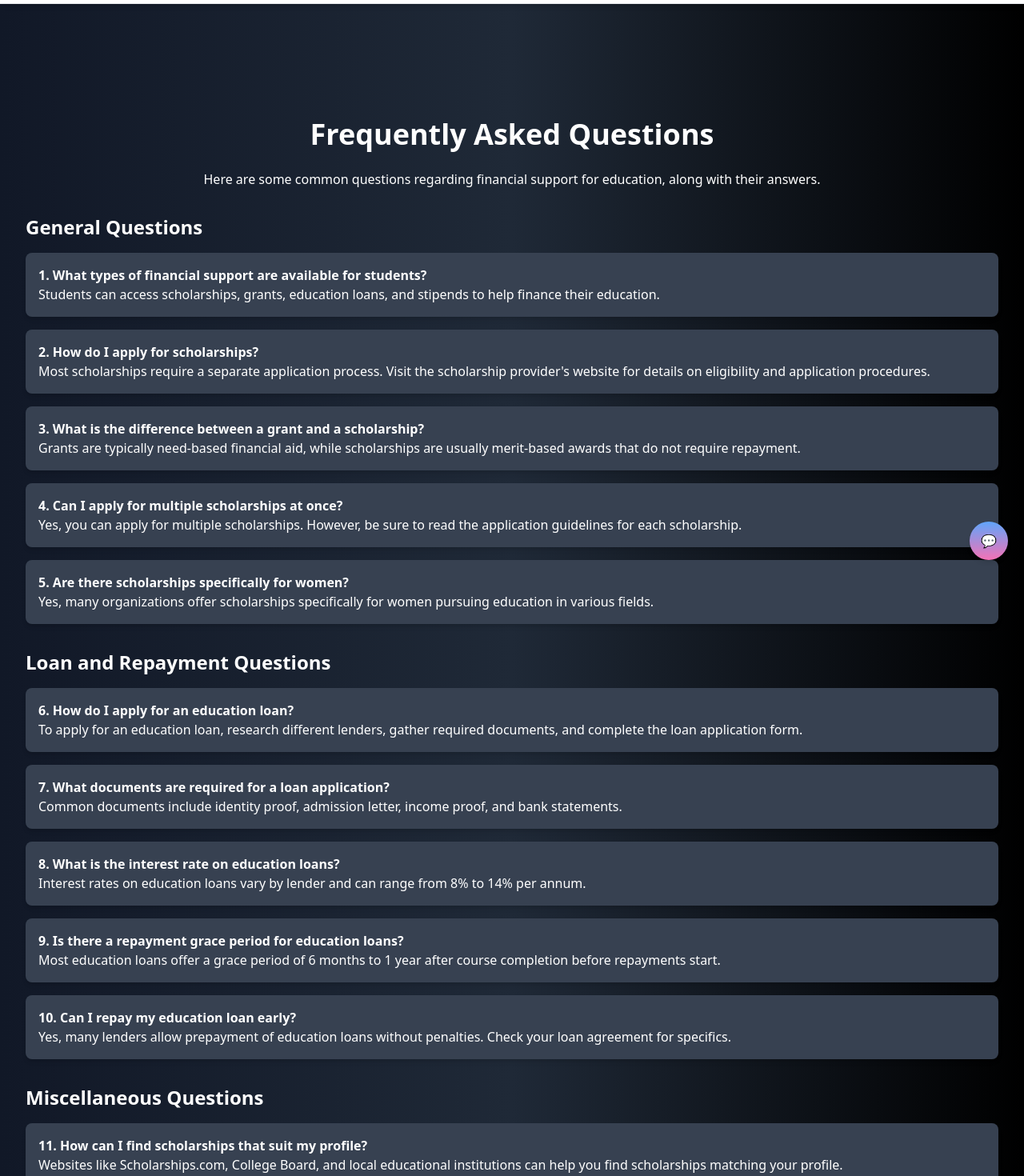
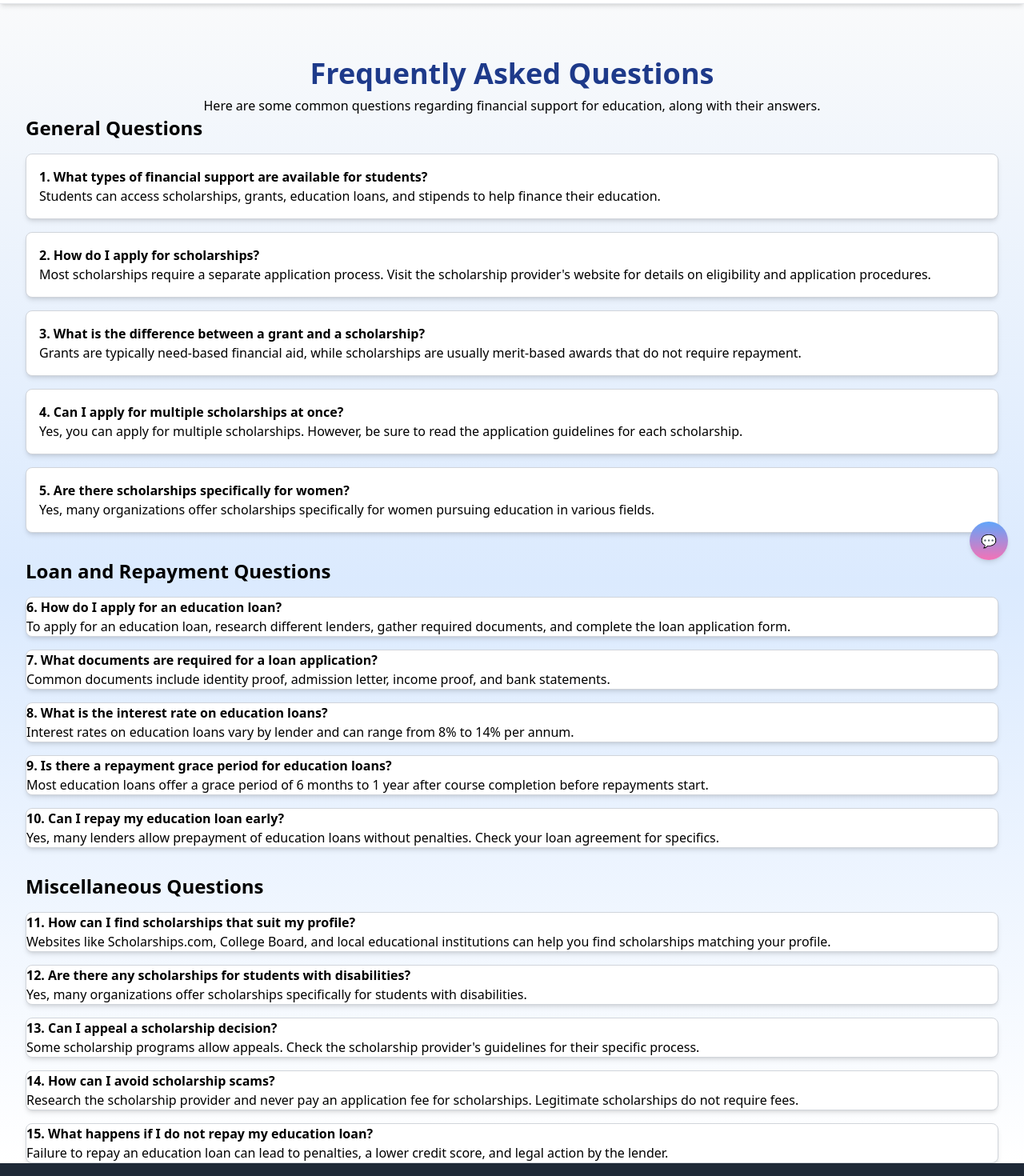
Before and after one commit to adarsh-1262/New-Education-Era, a React (Vite) app: page /financial-support/faq in a window 1280 px wide. Shown: the part 60-1530 px from the top of the page at 80% size. Built offline with nearby package versions, Linux system fonts and the light colour scheme.

Commit message:
faqs white background by ayush

```diff
--- a/src/Financial Support/FAQ.jsx
+++ b/src/Financial Support/FAQ.jsx
@@ -2,33 +2,33 @@ import React from 'react';
 
 const FAQ = () => {
   return (
-    <div className="min-h-screen pt-24 px-8 bg-gradient-to-r from-gray-900 via-gray-800 to-black text-white">
-      <h1 className="text-4xl font-semibold text-center mt-12 mb-6">Frequently Asked Questions</h1>
-      <p className="text-center max-w-4xl mx-auto mb-8">
+    <div className="min-h-screen pt-5 px-8  bg-gradient-to-b from-gray-50 via-blue-100 to-white">
+      <h1 className="text-4xl font-semibold text-center mt-12 mb-2 text-center text-blue-900">Frequently Asked Questions</h1>
+      <p className="text-center max-w-4xl mx-auto  ">
         Here are some common questions regarding financial support for education, along with their answers.
       </p>
 
-      <div className="space-y-8">
+      <div className="space-y-8 ">
         <section>
-          <h2 className="text-2xl font-bold mb-4">General Questions</h2>
+          <h2 className="text-2xl font-bold mb-4 ">General Questions</h2>
           <ul className="space-y-4">
-            <li className="bg-gray-700 p-4 rounded-lg shadow-md">
+            <li className=" bg-white hover:bg-gray-100 border border-gray-300  p-4 rounded-lg shadow-md">
               <h3 className="font-semibold">1. What types of financial support are available for students?</h3>
               <p>Students can access scholarships, grants, education loans, and stipends to help finance their education.</p>
             </li>
-            <li className="bg-gray-700 p-4 rounded-lg shadow-md">
+            <li className=" bg-white hover:bg-gray-100 border border-gray-300  p-4 rounded-lg shadow-md">
               <h3 className="font-semibold">2. How do I apply for scholarships?</h3>
               <p>Most scholarships require a separate application process. Visit the scholarship provider's website for details on eligibility and application procedures.</p>
             </li>
-            <li className="bg-gray-700 p-4 rounded-lg shadow-md">
+            <li className=" bg-white hover:bg-gray-100 border border-gray-300  p-4 rounded-lg shadow-md">
               <h3 className="font-semibold">3. What is the difference between a grant and a scholarship?</h3>
               <p>Grants are typically need-based financial aid, while scholarships are usually merit-based awards that do not require repayment.</p>
             </li>
-            <li className="bg-gray-700 p-4 rounded-lg shadow-md">
+            <li className=" bg-white hover:bg-gray-100 border border-gray-300  p-4 rounded-lg shadow-md">
               <h3 className="font-semibold">4. Can I apply for multiple scholarships at once?</h3>
               <p>Yes, you can apply for multiple scholarships. However, be sure to read the application guidelines for each scholarship.</p>
             </li>
-            <li className="bg-gray-700 p-4 rounded-lg shadow-md">
+            <li className=" bg-white hover:bg-gray-100 border border-gray-300  p-4 rounded-lg shadow-md">
               <h3 className="font-semibold">5. Are there scholarships specifically for women?</h3>
               <p>Yes, many organizations offer scholarships specifically for women pursuing education in various fields.</p>
             </li>
@@ -38,23 +38,23 @@ const FAQ = () => {
         <section>
           <h2 className="text-2xl font-bold mb-4">Loan and Repayment Questions</h2>
           <ul className="space-y-4">
-            <li className="bg-gray-700 p-4 rounded-lg shadow-md">
+            <li className=" bg-white hover:bg-gray-100 border border-gray-300  rounded-lg shadow-md">
               <h3 className="font-semibold">6. How do I apply for an education loan?</h3>
               <p>To apply for an education loan, research different lenders, gather required documents, and complete the loan application form.</p>
             </li>
-            <li className="bg-gray-700 p-4 rounded-lg shadow-md">
+            <li className=" bg-white hover:bg-gray-100 border border-gray-300  rounded-lg shadow-md">
               <h3 className="font-semibold">7. What documents are required for a loan application?</h3>
               <p>Common documents include identity proof, admission letter, income proof, and bank statements.</p>
             </li>
-            <li className="bg-gray-700 p-4 rounded-lg shadow-md">
+            <li className=" bg-white hover:bg-gray-100 border border-gray-300  rounded-lg shadow-md">
               <h3 className="font-semibold">8. What is the interest rate on education loans?</h3>
               <p>Interest rates on education loans vary by lender and can range from 8% to 14% per annum.</p>
             </li>
-            <li className="bg-gray-700 p-4 rounded-lg shadow-md">
+            <li className=" bg-white hover:bg-gray-100 border border-gray-300  rounded-lg shadow-md">
               <h3 className="font-semibold">9. Is there a repayment grace period for education loans?</h3>
               <p>Most education loans offer a grace period of 6 months to 1 year after course completion before repayments start.</p>
             </li>
-            <li className="bg-gray-700 p-4 rounded-lg shadow-md">
+            <li className=" bg-white hover:bg-gray-100 border border-gray-300  rounded-lg shadow-md">
               <h3 className="font-semibold">10. Can I repay my education loan early?</h3>
               <p>Yes, many lenders allow prepayment of education loans without penalties. Check your loan agreement for specifics.</p>
             </li>
@@ -62,26 +62,26 @@ const FAQ = () => {
         </section>
 
         <section>
-          <h2 className="text-2xl font-bold mb-4">Miscellaneous Questions</h2>
+          <h2 className="text-2xl font-bold mb-4 mb-4">Miscellaneous Questions</h2>
           <ul className="space-y-4">
-            <li className="bg-gray-700 p-4 rounded-lg shadow-md">
+            <li className=" bg-white hover:bg-gray-100 border border-gray-300  rounded-lg shadow-md">
               <h3 className="font-semibold">11. How can I find scholarships that suit my profile?</h3>
               <p>Websites like Scholarships.com, College Board, and local educational institutions can help you find scholarships matching your profile.</p>
             </li>
-            <li className="bg-gray-700 p-4 rounded-lg shadow-md">
+            <li className=" bg-white hover:bg-gray-100 border border-gray-300  rounded-lg shadow-md">
               <h3 className="font-semibold">12. Are there any scholarships for students with disabilities?</h3>
               <p>Yes, many organizations offer scholarships specifically for students with disabilities.</p>
             </li>
-            <li className="bg-gray-700 p-4 rounded-lg shadow-md">
+            <li className=" bg-white hover:bg-gray-100 border border-gray-300  rounded-lg shadow-md">
               <h3 className="font-semibold">13. Can I appeal a scholarship decision?</h3>
               <p>Some scholarship programs allow appeals. Check the scholarship provider's guidelines for their specific process.</p>
             </li>
-            <li className="bg-gray-700 p-4 rounded-lg shadow-md">
+            <li className=" bg-white hover:bg-gray-100 border border-gray-300  rounded-lg shadow-md">
               <h3 className="font-semibold">14. How can I avoid scholarship scams?</h3>
               <p>Research the scholarship provider and never pay an application fee for scholarships. Legitimate scholarships do not require fees.</p>
             </li>
-            <li className="bg-gray-700 p-4 rounded-lg shadow-md">
-              <h3 className="font-semibold">15. What happens if I do not repay my education loan?</h3>
+            <li className=" bg-white hover:bg-gray-100 border border-gray-300  rounded-lg shadow-md ">
+              <h3 className="font-semibold ">15. What happens if I do not repay my education loan?</h3>
               <p>Failure to repay an education loan can lead to penalties, a lower credit score, and legal action by the lender.</p>
             </li>
           </ul>
```
